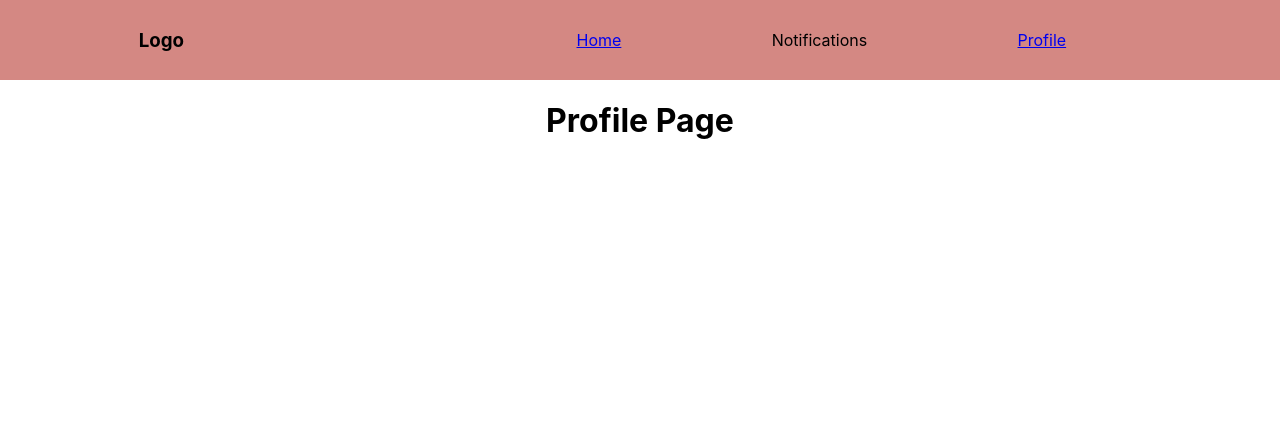
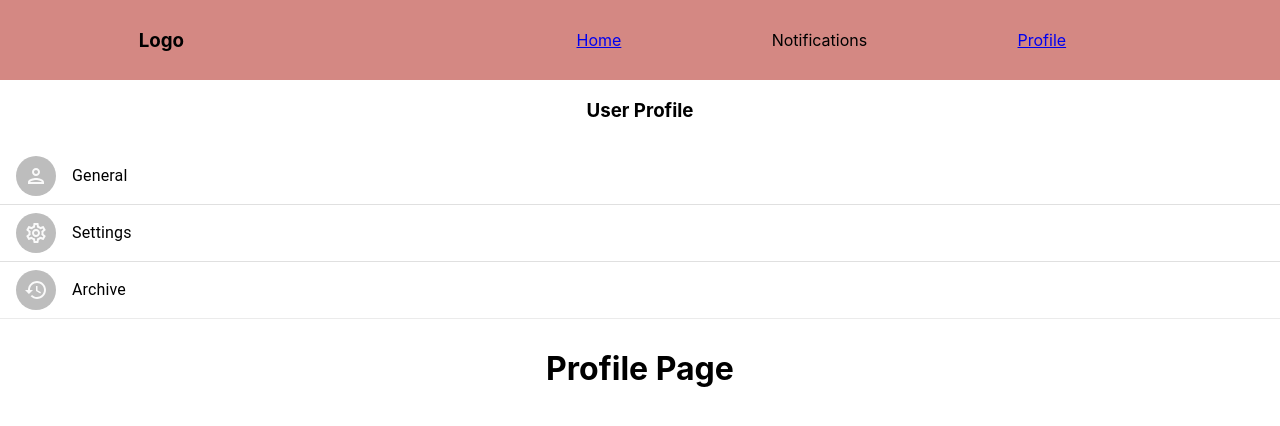
Before and after one commit to antinoni/techtogether, a React (Create React App) app in the folder client/: page /profile in a window 1280 px wide. Shown: the top 426 px of the page. Built offline with nearby package versions, Linux system fonts and the light colour scheme.

Commit message:
profile updates

```diff
--- a/client/src/App.css
+++ b/client/src/App.css
@@ -37,7 +37,7 @@
   }
 }
 
-nav {
+.top-nav {
   display: flex;
   justify-content: space-around;
   align-items: center;
--- a/client/src/App.js
+++ b/client/src/App.js
@@ -12,7 +12,7 @@ function App() {
         <Nav />
         <Switch>
           <Route path="/" exact component={Main} />
-          <Route path="/profile" component={Profile} />
+          <Route path="/profile" exact component={Profile} />
         </Switch>
         <Main />
       </div>
--- a/client/src/components/NavComponent.js
+++ b/client/src/components/NavComponent.js
@@ -4,7 +4,7 @@ import { Link } from "react-router-dom";
 
 function Nav() {
   return (
-    <nav>
+    <nav className="top-nav">
       <h3>Logo</h3>
       <ul className="nav-links">
         <Link to="/">
--- a/client/src/components/ProfileComponent.js
+++ b/client/src/components/ProfileComponent.js
@@ -1,11 +1,51 @@
-import React from 'react';
+import React from "react";
+import List from "@material-ui/core/List";
+import ListItem from "@material-ui/core/ListItem";
+import ListItemText from "@material-ui/core/ListItemText";
+import Divider from "@material-ui/core/Divider";
+import ListItemAvatar from "@material-ui/core/ListItemAvatar";
+import Avatar from "@material-ui/core/Avatar";
+import PersonOutlinedIcon from "@material-ui/icons/PersonOutlined";
+import SettingsOutlinedIcon from "@material-ui/icons/SettingsOutlined";
+import RestoreIcon from "@material-ui/icons/Restore";
 
 function Profile() {
-    return (
-        <div>
-            <h1> Profile Page</h1>
-        </div>
-    )
+  return (
+    <div>
+      <div className="nav-pro">
+        <h3>User Profile</h3>
+        <List component="nav" aria-label="mailbox folders">
+          <ListItem button>
+            <ListItemAvatar>
+              <Avatar>
+                <PersonOutlinedIcon />
+              </Avatar>
+            </ListItemAvatar>
+            <ListItemText primary="General" />
+          </ListItem>
+          <Divider />
+          <ListItem button divider>
+            <ListItemAvatar>
+              <Avatar>
+                <SettingsOutlinedIcon />
+              </Avatar>
+            </ListItemAvatar>
+            <ListItemText primary="Settings" />
+          </ListItem>
+          <ListItem button>
+            <ListItemAvatar>
+              <Avatar>
+                <RestoreIcon />
+              </Avatar>
+            </ListItemAvatar>
+            <ListItemText primary="Archive" />
+          </ListItem>
+          <Divider light />
+        </List>
+      </div>
+      <h1> Profile Page</h1>
+    </div>
+  );
 }
 
 export default Profile;
```
